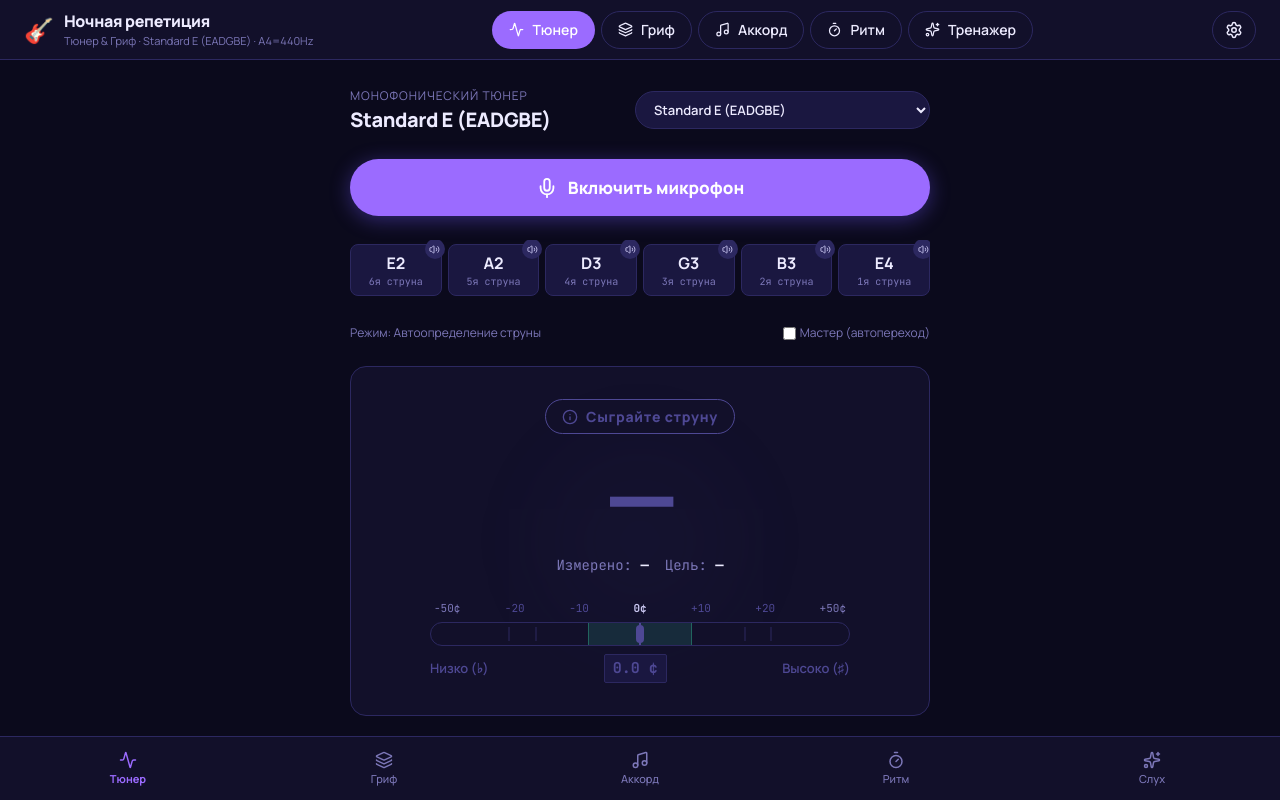
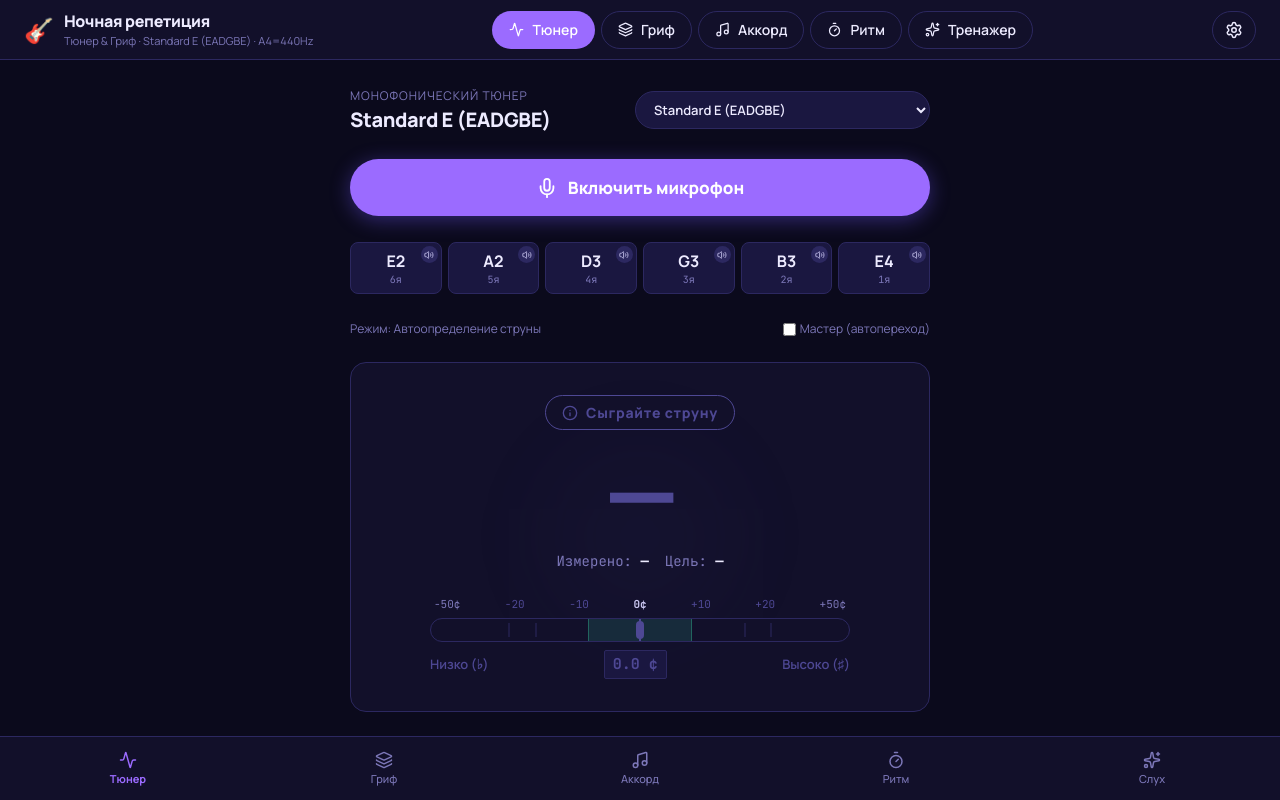
Before and after one commit to pavelmiskevich/guitar-tuner, a React (Vite) app: page / in a window 1280 px wide. Built offline with nearby package versions, Linux system fonts and the light colour scheme.

Commit message:
fix(ui): eliminate unwanted horizontal scrollbar in string chips row

```diff
--- a/src/features/tuner/TunerScreen.tsx
+++ b/src/features/tuner/TunerScreen.tsx
@@ -371,8 +371,16 @@ export const TunerScreen: React.FC<TunerScreenProps> = ({
         </div>
       )}
 
-      {/* Интерактивные чипы струн */}
-      <div style={{ display: 'flex', justifyContent: 'space-between', gap: '6px', overflowX: 'auto', padding: '4px 0' }}>
+      {/* Интерактивные чипы струн (ровная сетка на всю ширину без полосы прокрутки) */}
+      <div
+        style={{
+          display: 'grid',
+          gridTemplateColumns: `repeat(${tuning.strings.length}, minmax(0, 1fr))`,
+          gap: '6px',
+          width: '100%',
+          padding: '2px 0'
+        }}
+      >
         {tuning.strings.map((str, idx) => {
           const isSelected = lockedStringIndex === idx;
           const isSounding = activeString?.stringNumber === str.stringNumber;
@@ -395,10 +403,10 @@ export const TunerScreen: React.FC<TunerScreenProps> = ({
               data-state={state}
               onClick={() => onSelectString(isSelected ? null : idx)}
               title={`${str.stringNumber}-я струна: ${strNoteName}${str.open.octave} (${strFreq} Гц)`}
-              style={{ flex: 1, position: 'relative' }}
+              style={{ minWidth: 0, width: '100%', position: 'relative' }}
             >
               <span>{strNoteName}{str.open.octave}</span>
-              <small className="mono">{str.stringNumber}я струна</small>
+              <small className="mono">{str.stringNumber}я</small>
 
               {/* Кнопка воспроизведения эталона на слух */}
               <div
@@ -408,12 +416,12 @@ export const TunerScreen: React.FC<TunerScreenProps> = ({
                 }}
                 style={{
                   position: 'absolute',
-                  top: '-6px',
-                  right: '-4px',
+                  top: '3px',
+                  right: '3px',
                   background: 'var(--ink-700)',
                   borderRadius: '50%',
-                  width: '20px',
-                  height: '20px',
+                  width: '17px',
+                  height: '17px',
                   display: 'flex',
                   alignItems: 'center',
                   justifyContent: 'center',
@@ -422,7 +430,7 @@ export const TunerScreen: React.FC<TunerScreenProps> = ({
                 }}
                 title="Воспроизвести эталонный звук"
               >
-                <Volume2 size={11} />
+                <Volume2 size={10} />
               </div>
             </button>
           );
--- a/src/index.css
+++ b/src/index.css
@@ -141,7 +141,8 @@ button {
 
 /* Чипы струн */
 .schip {
-  min-width: 50px;
+  min-width: 0;
+  width: 100%;
   height: 52px;
   border-radius: var(--r-md);
   border: var(--hairline) solid var(--ink-700);
@@ -155,7 +156,7 @@ button {
   font-weight: 700;
   cursor: pointer;
   transition: border-color var(--t-base) var(--ease), box-shadow var(--t-base) var(--ease), color var(--t-base);
-  padding: 2px 8px;
+  padding: 2px 4px;
 }
 
 .schip small {
```
